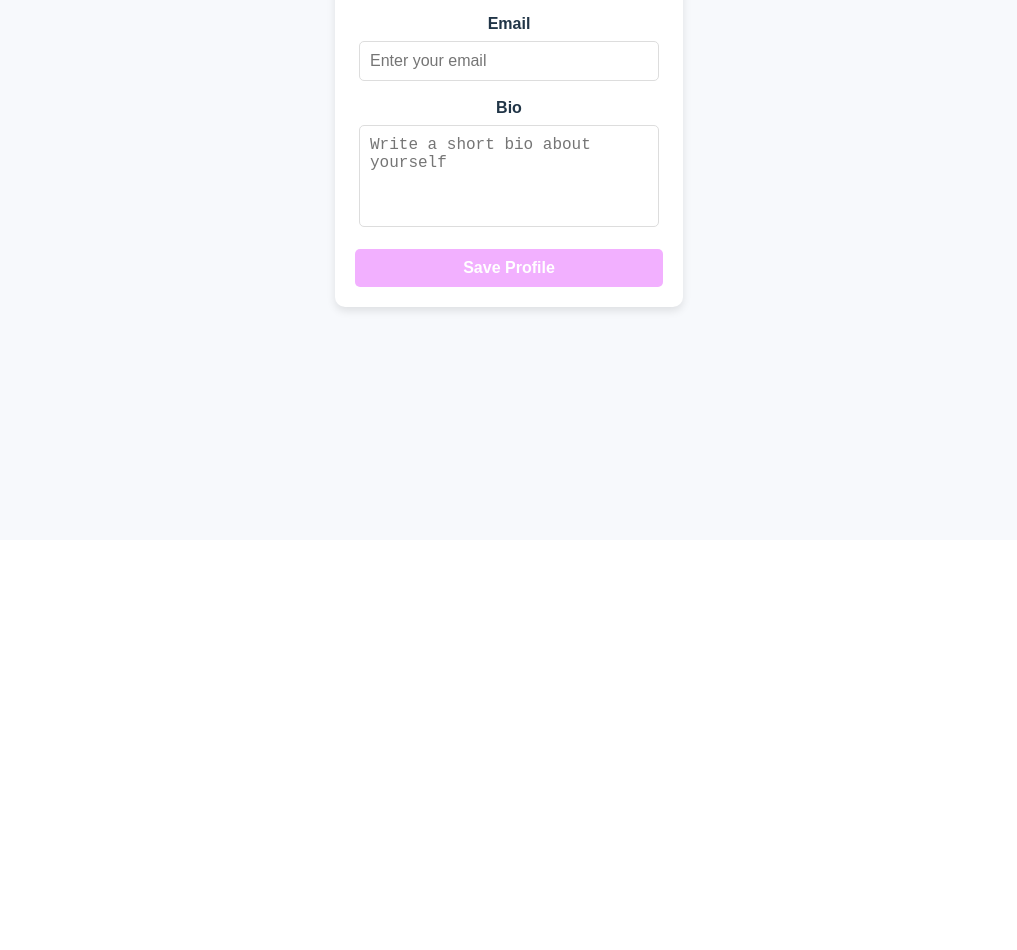
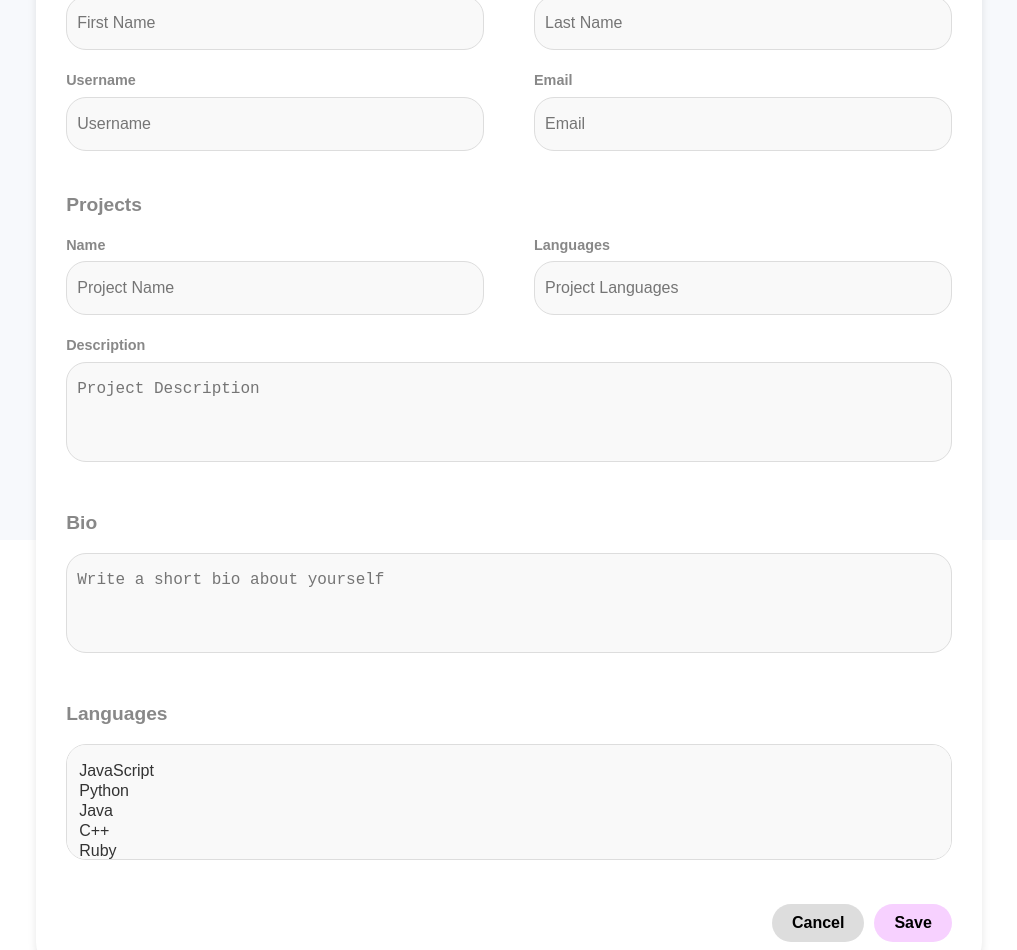
Before and after one commit to cop4331-team18/large-project, a React (Vite) app in the folder frontend/: page /settings in a window 1280 px wide. Shown: the part 260-1210 px from the top of the page, without its empty margins (131-1148 px from the left). Before the commit the page ends 800 px from the top, so only its background shows below. Built offline with nearby package versions, Linux system fonts and the light colour scheme; no server answers.

Commit message:
more edits to the settings page. also changed the layout of the chat and app css a bit

```diff
--- a/frontend/src/App.css
+++ b/frontend/src/App.css
@@ -72,11 +72,12 @@ body, html {
 
 .tab.active {
   color: #0078d7;
-  border-bottom: 2px solid #0078d7;
+  background-color: #f7d1ff;
 }
 
 .tab.tab {
   color: black;
+  border-radius: 8px;
 }
 
 .tab-icon {
@@ -86,7 +87,9 @@ body, html {
 }
 
 .tab:hover {
-  color: #007BFF;
+  color: #000000;
+  box-shadow: 0 4px 8px rgba(0, 0, 0, 0.2); /* Subtle gray shadow */
+  cursor: pointer;
 }
 
 /* Supporting Text */
@@ -117,7 +120,7 @@ h1 {
 /* Buttons */
 button {
   padding: 0.75rem;
-  background-color: #f2b0ff;
+  background-color: #f7d1ff;
   color: white;
   border: none;
   border-radius: 4px;
--- a/frontend/src/Chat.css
+++ b/frontend/src/Chat.css
@@ -8,6 +8,7 @@
   /* Chat Container Styles */
   .chat-container {
     border: 1px solid #ddd;
+    border-radius: 30px;
     margin-top: 10px;
     margin-bottom: 30px;
     padding-left: 20px;
@@ -19,7 +20,7 @@
   .left-panel {
     width: 40%;
     border-right: solid;
-    border-color: black;
+    border-color: rgb(192, 192, 192);
     border-width: 1px;
   }
 
@@ -39,18 +40,19 @@
     align-items: center;
 
     input {
-      height: 40px;
+      height: 25px;
       margin-left: 20px;
       margin-right: 5px;
       width: 100%;
       padding-left: 10px;
+      border-radius: 10px;
     }
 
     button {
-      background-color: black;
+      background-color: #373737;
       margin-left: 5px;
       margin-right: 20px;
-      height: 50px;
+      height: 45px;
       width: 60px;
     }
   }
--- a/frontend/src/Settings.css
+++ b/frontend/src/Settings.css
@@ -1,69 +1,111 @@
 .settings-page {
+    font-family: Arial, sans-serif;
     padding: 20px;
+    width: 100%;
+    display: flex;
+    flex-direction: column;
+    justify-content: flex-start; /* Centers content vertically */
+    align-items: center; /* Centers content horizontally */
   }
 
-  .tabs {
-    display: flex;
-    justify-content: space-around;
+  .settings-container {
+    width: 90%; /* Takes up 90% of the screen width */
+    max-width: 700px;
+    background: white;
+    padding: 30px;
+    border-radius: 30px;
+    box-shadow: 0 4px 8px rgba(0, 0, 0, 0.1);
+    margin-top: 10px;
+    max-width: 90%;
+  }
+
+  h1 {
+    font-size: 2rem;
     margin-bottom: 20px;
   }
 
-  .tab {
-    cursor: pointer;
-    /* background-color: #f4f4f4; */
-    border-radius: 5px;
-    font-weight: bold;
+  .section {
+    margin-bottom: 40px;
   }
 
-  .tab.active {
-    color: white;
+  h2 {
+    font-size: 1.2rem;
+    color: #888; /* Light gray color for section headings */
+    margin-bottom: 15px;
+    text-align: left;
   }
 
-  .settings-container {
-    max-width: 600px;
-    margin: 0 auto;
-    background: white;
-    padding: 20px;
-    border-radius: 10px;
-    box-shadow: 0 4px 8px rgba(0, 0, 0, 0.1);
+  .form-row {
+    display: flex;
+    gap: 50px;
+    margin-bottom: 20px; /* Add spacing between rows */
   }
 
-  .settings-form .form-group {
-    margin-bottom: 15px;
+  .form-group {
+    flex: 1;
   }
 
-  .settings-form label {
+  .form-group label {
+    font-size: 0.9rem;
+    font-weight: bold;
+    color: #888; /* Light gray color for subsection headings */
     display: block;
-    font-weight: bold;
     margin-bottom: 5px;
+    text-align: left; /* Aligns the label to the right */
   }
 
-  .settings-form input,
-  .settings-form textarea {
-    width: 90%;
-    padding: 10px;
+  textarea,
+  input,
+  select {
+    width: 100%;
+    padding: 17px 10px;
     border: 1px solid #ddd;
-    border-radius: 5px;
+    border-radius: 20px;
     font-size: 1rem;
+    background-color: #f9f9f9; /* Matches the style of the example */
+    color: #333;
+    box-sizing: border-box;
   }
 
-  .settings-form textarea {
+  textarea {
     resize: none;
-    height: 80px;
+    height: 100px;
   }
 
-  .save-button {
-    display: block;
-    width: 100%;
-    padding: 10px;
-    background-color: #f2b0ff;
-    color: white;
+  select {
+    height: auto;
+  }
+
+  .settings-actions {
+    display: flex;
+    justify-content: flex-end;
+    gap: 10px;
+  }
+
+  .cancel-btn,
+  .save-btn {
+    padding: 10px 20px;
+    font-size: 1rem;
     font-weight: bold;
+    border-radius: 30px;
     border: none;
-    border-radius: 5px;
     cursor: pointer;
   }
 
-  .save-button:hover {
+  .cancel-btn {
+    background-color: #ddd;
+    color: black;
+  }
+
+  .save-btn {
+    background-color: #f7d1ff;
+    color: black;
+  }
+
+  .cancel-btn:hover {
+    background-color: #bbb;
+  }
+
+  .save-btn:hover {
     background-color: #f385ff;
   }
--- a/frontend/src/Settings.tsx
+++ b/frontend/src/Settings.tsx
@@ -5,14 +5,14 @@ import "./Settings.css";
 const SettingsPage: React.FC = () => {
   const navigate = useNavigate();
 
-  // State to manage user profile data
-  const [username, setUsername] = useState<string>("");
-  const [email, setEmail] = useState<string>("");
-  const [bio, setBio] = useState<string>("");
-
   const handleSave = () => {
     alert("Profile saved successfully!");
-    // Add logic here to send the updated profile data to your backend
+    // Add logic to save data to a backend or API
+  };
+
+  const handleCancel = () => {
+    alert("Changes canceled!");
+    // Reset form or navigate away if needed
   };
 
   return (
@@ -30,46 +30,110 @@ const SettingsPage: React.FC = () => {
         </div>
       </div>
 
-      {/* Settings Content */}
+      {/* Main Settings Content */}
       <div className="settings-container">
-        <h1>Profile Settings</h1>
-        <form className="settings-form">
+        <h1>Account Settings</h1>
+
+        {/* User Information */}
+        <div className="section">
+          <h2>User Information</h2>
+          <div className="form-row">
+            <div className="form-group">
+              <label htmlFor="first-name">First Name</label>
+              <input
+                id="first-name"
+                type="text"
+                placeholder="First Name"
+              />
+            </div>
+            <div className="form-group">
+              <label htmlFor="last-name">Last Name</label>
+              <input
+                id="last-name"
+                type="text"
+                placeholder="Last Name"
+              />
+            </div>
+          </div>
+          <div className="form-row">
             <div className="form-group">
               <label htmlFor="username">Username</label>
               <input
                 id="username"
                 type="text"
-              value={username}
-              onChange={(e) => setUsername(e.target.value)}
-              placeholder="Enter your username"
+                placeholder="Username"
               />
             </div>
-
             <div className="form-group">
               <label htmlFor="email">Email</label>
               <input
                 id="email"
                 type="email"
-              value={email}
-              onChange={(e) => setEmail(e.target.value)}
-              placeholder="Enter your email"
+                placeholder="Email"
               />
             </div>
+          </div>
+        </div>
 
+        {/* Projects */}
+        <div className="section">
+          <h2>Projects</h2>
+          <div className="form-row">
             <div className="form-group">
-            <label htmlFor="bio">Bio</label>
+              <label htmlFor="project-name">Name</label>
+              <input
+                id="project-name"
+                type="text"
+                placeholder="Project Name"
+              />
+            </div>
+            <div className="form-group">
+              <label htmlFor="project-languages">Languages</label>
+              <input
+                id="project-languages"
+                type="text"
+                placeholder="Project Languages"
+              />
+            </div>
+          </div>
+          <div className="form-group">
+            <label htmlFor="project-description">Description</label>
             <textarea
-              id="bio"
-              value={bio}
-              onChange={(e) => setBio(e.target.value)}
+              id="project-description"
+              placeholder="Project Description"
+            />
+          </div>
+        </div>
+
+        {/* Bio */}
+        <div className="section">
+          <h2>Bio</h2>
+          <textarea
             placeholder="Write a short bio about yourself"
           />
         </div>
 
-          <button type="button" className="save-button" onClick={handleSave}>
-            Save Profile
+        {/* Languages */}
+        <div className="section">
+          <h2>Languages</h2>
+          <select multiple>
+            <option value="JavaScript">JavaScript</option>
+            <option value="Python">Python</option>
+            <option value="Java">Java</option>
+            <option value="C++">C++</option>
+            <option value="Ruby">Ruby</option>
+          </select>
+        </div>
+
+        {/* Save and Cancel Buttons */}
+        <div className="settings-actions">
+          <button className="cancel-btn" onClick={handleCancel}>
+            Cancel
           </button>
-        </form>
+          <button className="save-btn" onClick={handleSave}>
+            Save
+          </button>
+        </div>
       </div>
     </div>
   );
```
Lines whose indentation alone changed are shown as unchanged.
